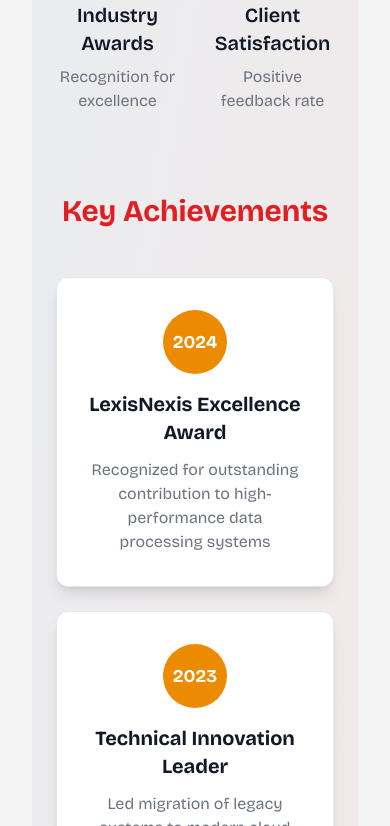
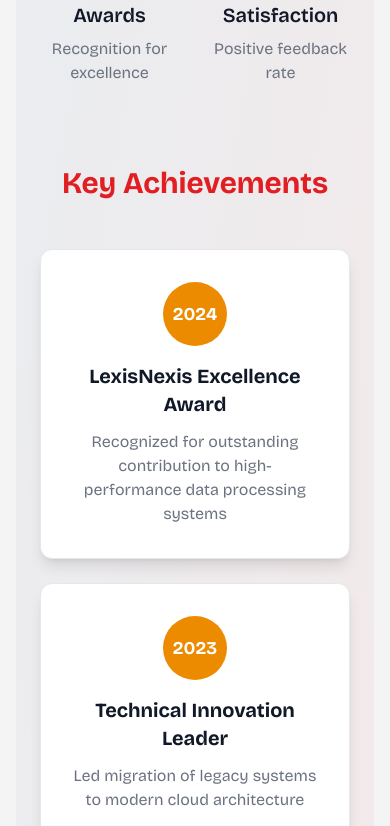
Before and after one commit to mikechiloane/mike-portfolio-v2, a Next.js app: page / in a window 390 px wide. Shown: the part 4408-5234 px from the top of the page. Built offline with nearby package versions, Linux system fonts and the light colour scheme; no server answers.

Commit message:
refactor: adjust padding in DefaultBodyPadding component for improved layout

```diff
--- a/app/components/DefaultBodyPadding/index.tsx
+++ b/app/components/DefaultBodyPadding/index.tsx
@@ -33,7 +33,7 @@ const DefaultBodyPadding = ({ children }: { children: React.ReactNode }) => {
 
 
     return (
-        <div className="flex  w-full h-full flex-col px-8  items-center mb-24">
+        <div className="flex  w-full h-full flex-col px-4 sm:px-6 md:px-8  items-center mb-24">
             <div className="w-full max-w-[1290px]">
                 <FontWrapper>{children}</FontWrapper>
             </div>
```
